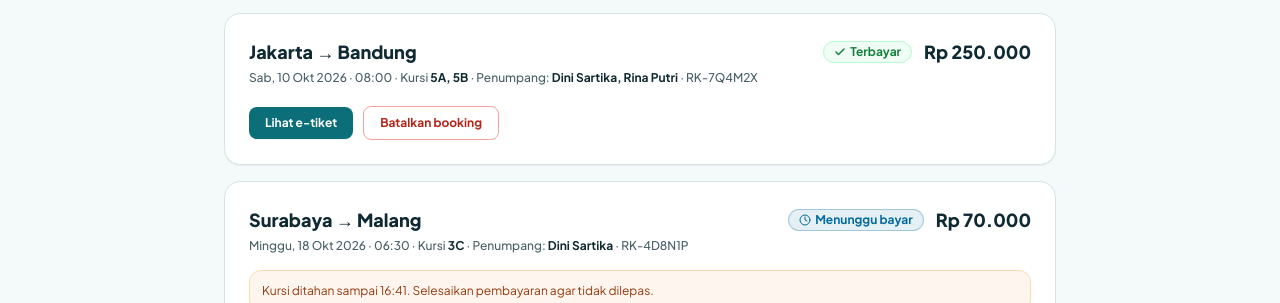
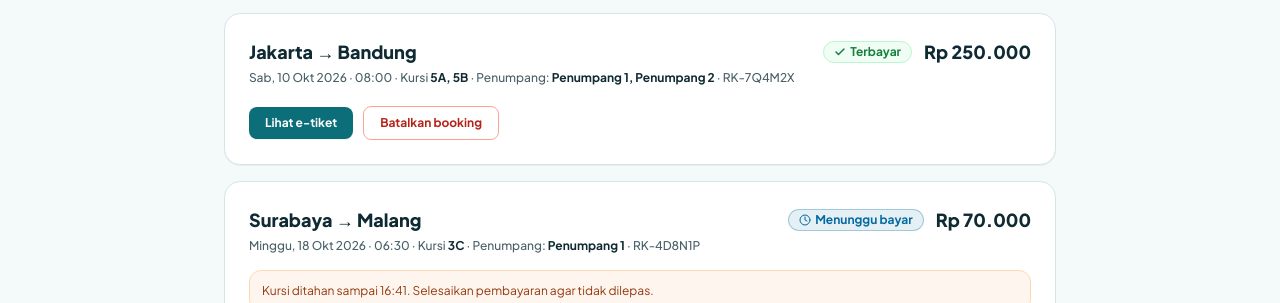
Before and after one commit to rifqi-dermawan/rute-ku, a Next.js app: page /history in a window 1280 px wide. Shown: the part 228-531 px from the top of the page. Built offline with nearby package versions, Linux system fonts and the light colour scheme.

Commit message:
fix: remove all remaining legacy dummy names and sanitize sessionStorage

```diff
--- a/app/admin/page.tsx
+++ b/app/admin/page.tsx
@@ -49,10 +49,10 @@ const INITIAL_BOOKINGS: BookingRecord[] = [
     id: 'b-1',
     codeOrSession: 'RK-7Q4M2X',
     isSession: false,
-    passengers: 'Dini Sartika, Rina Putri',
+    passengers: 'Penumpang 1, Penumpang 2',
     passengerList: [
-      { name: 'Dini Sartika', seat: '5A', phone: '0812-3456-7890', idCard: '3171024589230001' },
-      { name: 'Rina Putri', seat: '5B', phone: '0813-8901-2345', idCard: '3171024589230002' },
+      { name: 'Penumpang 1', seat: '5A', phone: '0812-0000-0001', idCard: '3171024589230001' },
+      { name: 'Penumpang 2', seat: '5B', phone: '0813-0000-0002', idCard: '3171024589230002' },
     ],
     seats: ['5A', '5B'],
     status: 'Terbayar',
--- a/app/booking/[scheduleId]/passenger/page.tsx
+++ b/app/booking/[scheduleId]/passenger/page.tsx
@@ -76,27 +76,48 @@ function PassengerContent({
   const [hasAttemptedSubmit, setHasAttemptedSubmit] = useState(false)
   const [errors, setErrors] = useState<Record<string, string>>({})
 
-  // Load sessionStorage on mount
+  // Load sessionStorage on mount (only for current valid booking session)
   useEffect(() => {
     if (typeof window !== 'undefined') {
       try {
-
         if (!sp.passengersData) {
           const stored = sessionStorage.getItem('ruteku_passengers')
           if (stored) {
             const parsed = JSON.parse(stored)
             if (Array.isArray(parsed) && parsed.length > 0) {
-              setPassengers(parsed)
+              // Sanitize legacy dummy names so they never reappear
+              const sanitized = parsed.map((p: Passenger) => {
+                const isLegacyDummy =
+                  p.name === 'Dini Sartika' ||
+                  p.name === 'Rina Putri' ||
+                  p.ktp === '3171024589230001' ||
+                  p.ktp === '3171024589230002'
+                return {
+                  seat: p.seat,
+                  name: isLegacyDummy ? '' : p.name,
+                  ktp: isLegacyDummy ? '' : p.ktp,
+                }
+              })
+              // Only apply if seats match the current selection
+              const storedSeats = sanitized.map(p => p.seat).sort().join(',')
+              const currentSeats = [...seatsList].sort().join(',')
+              if (storedSeats === currentSeats) {
+                setPassengers(sanitized)
+              }
             }
           }
           const storedEmail = sessionStorage.getItem('ruteku_email')
-          if (storedEmail) setEmail(storedEmail)
+          if (storedEmail && !storedEmail.includes('dini@') && !storedEmail.includes('contoh.id')) {
+            setEmail(storedEmail)
+          }
           const storedPhone = sessionStorage.getItem('ruteku_phone')
-          if (storedPhone) setPhone(storedPhone)
+          if (storedPhone && !storedPhone.includes('0812-3456-7890')) {
+            setPhone(storedPhone)
+          }
         }
       } catch {}
     }
-  }, [sp.passengersData])
+  }, [sp.passengersData, seatsList])
 
   // Auto-save timestamp state
   const [savedTime, setSavedTime] = useState('')
--- a/app/booking/[scheduleId]/payment/page.tsx
+++ b/app/booking/[scheduleId]/payment/page.tsx
@@ -242,8 +242,8 @@ function PaymentContent({
       `/booking/${scheduleId}/eticket?seats=${seatsParam}&from=${encodeURIComponent(from)}&to=${encodeURIComponent(to)}&date=${encodeURIComponent(
         dateStr
       )}&passengersData=${encodeURIComponent(rawPassengers)}&email=${encodeURIComponent(
-        sp.email ?? 'dini@contoh.id'
-      )}&phone=${encodeURIComponent(sp.phone ?? '0812-3456-7890')}&total=${total}&dep=${encodeURIComponent(dep)}&arr=${encodeURIComponent(arr)}&bus=${encodeURIComponent(bus)}&cls=${encodeURIComponent(cls)}`
+        sp.email ?? ''
+      )}&phone=${encodeURIComponent(sp.phone ?? '')}&total=${total}&dep=${encodeURIComponent(dep)}&arr=${encodeURIComponent(arr)}&bus=${encodeURIComponent(bus)}&cls=${encodeURIComponent(cls)}`
     )
   }
 
--- a/app/history/page.tsx
+++ b/app/history/page.tsx
@@ -15,7 +15,7 @@ const BOOKINGS = {
       to: 'Bandung',
       date: 'Sab, 10 Okt 2026 · 08:00',
       seats: '5A, 5B',
-      passengers: 'Dini Sartika, Rina Putri',
+      passengers: 'Penumpang 1, Penumpang 2',
       price: 250000,
       status: 'paid',
     },
@@ -26,7 +26,7 @@ const BOOKINGS = {
       to: 'Malang',
       date: 'Minggu, 18 Okt 2026 · 06:30',
       seats: '3C',
-      passengers: 'Dini Sartika',
+      passengers: 'Penumpang 1',
       price: 70000,
       status: 'waiting',
       holdUntil: '16:41',
@@ -40,7 +40,7 @@ const BOOKINGS = {
       to: 'Bandung',
       date: 'Kamis, 1 Okt 2026 · 05:30',
       seats: '2A',
-      passengers: 'Dini Sartika',
+      passengers: 'Penumpang 1',
       price: 105000,
       status: 'completed',
     },
@@ -53,7 +53,7 @@ const BOOKINGS = {
       to: 'Yogyakarta',
       date: 'Jumat, 25 Sep 2026 · 19:00',
       seats: '1A',
-      passengers: 'Dini Sartika',
+      passengers: 'Penumpang 1',
       price: 180000,
       status: 'cancelled',
     },
--- a/app/mobile/page.tsx
+++ b/app/mobile/page.tsx
@@ -318,13 +318,13 @@ export default function MobilePreviewPage() {
                       <span className="px-2 py-0.5 rounded-md bg-white border border-primary text-primary font-mono font-bold text-[11px]">
                         5A
                       </span>
-                      <span>Dini Sartika</span>
+                      <span>Penumpang 1</span>
                     </div>
                     <div className="flex items-center gap-2.5 p-2 bg-surface rounded-xl text-xs font-semibold text-ink">
                       <span className="px-2 py-0.5 rounded-md bg-white border border-primary text-primary font-mono font-bold text-[11px]">
                         5B
                       </span>
-                      <span>Rina Putri</span>
+                      <span>Penumpang 2</span>
                     </div>
                   </div>
                 </div>
```
